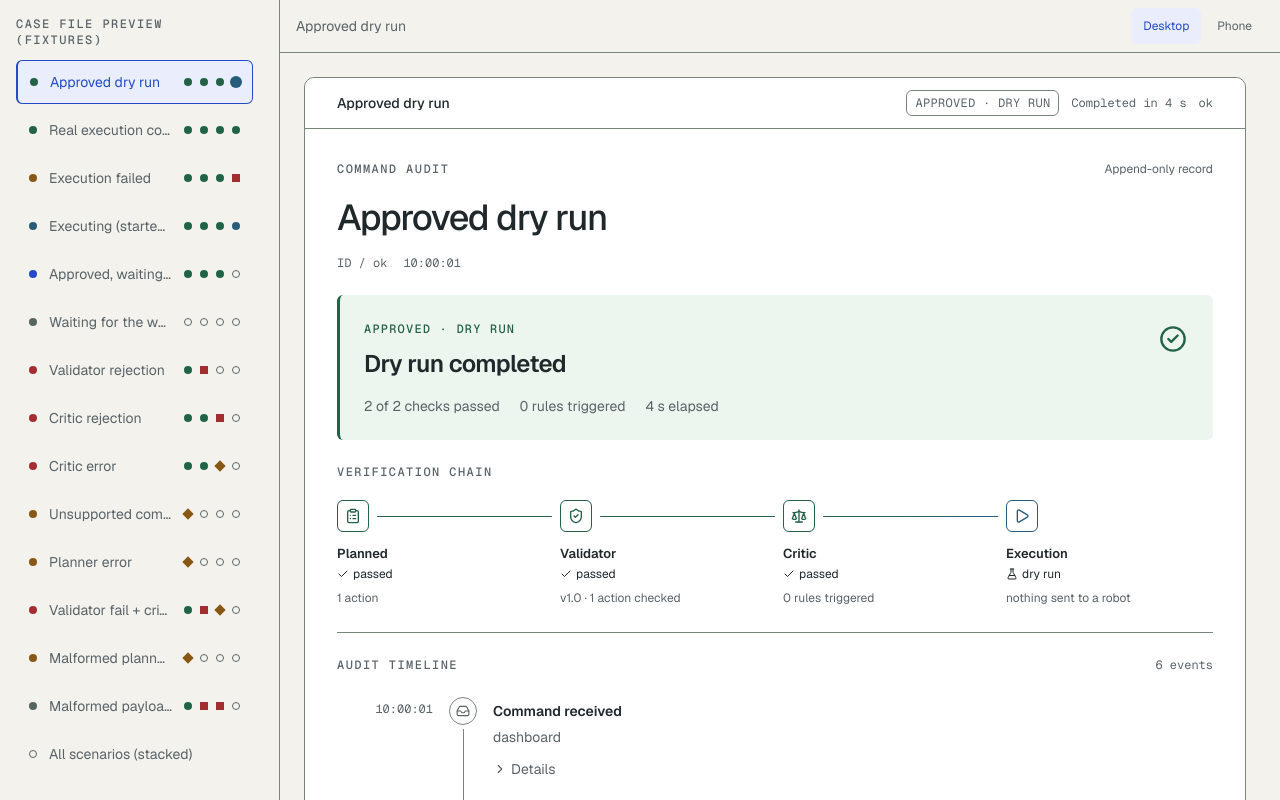
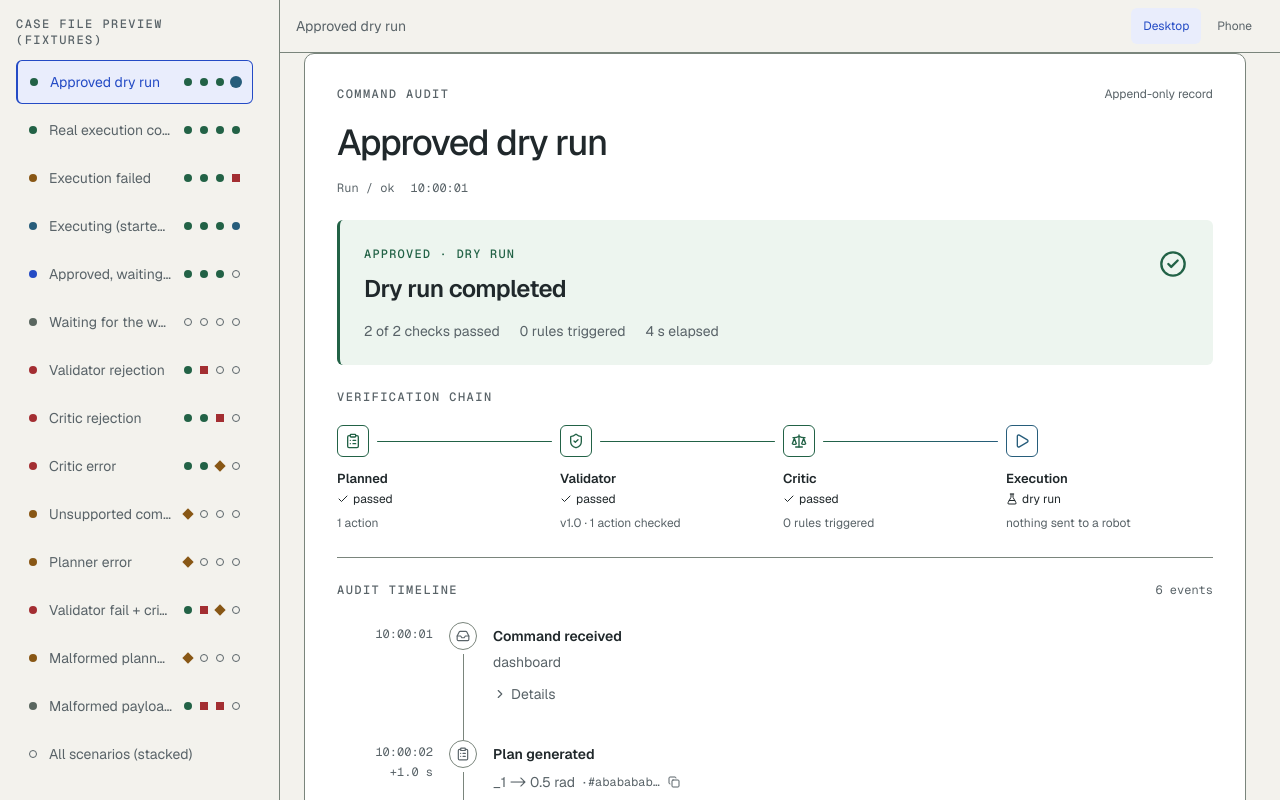
Before and after one commit to abhijitmanna912001/robot-audit-dashboard, a Next.js app: page /dev-preview in a window 1280 px wide. Built offline with nearby package versions, Linux system fonts and the light colour scheme.

Commit message:
Show compact case header only after title clears scroll pane

```diff
--- a/src/app/dev-preview/ViewportFrame.tsx
+++ b/src/app/dev-preview/ViewportFrame.tsx
@@ -38,7 +38,7 @@ export function ViewportFrame({ title, children }: { title: string; children: Re
       <div
         id="scenario-panel"
         role="tabpanel"
-        className="scroll-subtle min-h-0 min-w-0 flex-1 scroll-pt-6 overflow-y-auto p-3 [scrollbar-gutter:stable] sm:p-6"
+        className="case-scrollport scroll-subtle min-h-0 min-w-0 flex-1 overflow-y-auto px-3 pb-3 [scrollbar-gutter:stable] sm:px-6 sm:pb-6"
       >
         <div
           className={cn(
--- a/src/app/globals.css
+++ b/src/app/globals.css
@@ -195,10 +195,10 @@
   .event-flash { animation: none; }
 }
 
-/* The dashboard has a sticky top bar on phones; desktop and preview records scroll
-   in their own panes. No animation is needed to keep the case header available. */
-.sticky-case { top: 11rem; }
-@media (min-width: 1024px) {
-  .sticky-case { top: 0; }
-}
-.preview-workspace .sticky-case { top: 0; }
+/* The header is measured against the actual scroll pane and rendered outside the
+   content clipping layer. Its background is opaque, with no fade or translucency. */
+.case-header-measure { position: absolute; inset: 0 0 auto; visibility: hidden; pointer-events: none; }
+.case-compact-header { padding: 12px 20px; border-bottom: 1px solid var(--border); background: var(--surface); }
+.case-floating-header { position: fixed; z-index: 30; background: var(--surface); border-inline: 1px solid var(--border); }
+.case-scrollport { scroll-padding-block-start: var(--case-header-clearance, 7rem); scroll-padding-block-end: 1rem; }
+html { scroll-padding-block-start: var(--case-header-clearance, 11rem); }
--- a/src/components/CaseFile.tsx
+++ b/src/components/CaseFile.tsx
@@ -7,6 +7,7 @@ import { AuditTimeline } from "./AuditTimeline";
 import { LocalTime } from "./LocalTime";
 import { PipelineStrip } from "./PipelineStrip";
 import { VerdictCard } from "./VerdictCard";
+import { CaseFileFrame } from "./CaseFileFrame";
 
 export const sectionLabel = "font-mono font-medium text-xs leading-4 uppercase tracking-[0.12em] text-muted-foreground";
 
@@ -25,46 +26,37 @@ export function CaseFile({
   const processing = elapsedLabel(command.status, events);
   const wait = workerWaitLabel(events);
   return (
-    // @container: the layout inside responds to this column's width (not the window), so the
-    // /dev-preview phone frame shows the real mobile layout.
-    <article className="@container surface-card min-w-0 rounded-ui-lg" aria-label="Case file">
-      <div className="sticky-case sticky z-10 flex min-w-0 items-center gap-3 rounded-t-ui-lg border-b border-border bg-surface px-5 py-3 @case:px-8">
-        <p className="min-w-0 flex-1 truncate text-sm font-medium" title={command.text}>
-          {command.text}
+    <CaseFileFrame
+      compactHeader={
+        <div className="case-compact-header">
+          <div className="flex min-w-0 items-start gap-3">
+            <p className="min-w-0 flex-1 truncate text-sm font-medium" title={command.text}>{command.text}</p>
+            <span className="shrink-0 rounded-ui-sm border border-border px-2 py-1 font-mono text-xs leading-4 text-muted-foreground">{stamp}</span>
+          </div>
+          <p className="mt-1 flex flex-wrap gap-x-4 gap-y-1 font-mono text-xs leading-5 text-muted-foreground">
+            <span>Run {command.id.slice(0, 8)}</span>
+            {processing && <span>{processing}</span>}
+            {wait && <span>{wait}</span>}
           </p>
-        <span className="shrink-0 rounded-ui-sm border border-border px-2 py-1 font-mono text-xs leading-4 tracking-wide text-muted-foreground">
-          {stamp}
-        </span>
-        {processing && <span className="hidden font-mono text-xs text-muted-foreground @case:inline">{processing}</span>}
-        {wait && <span className="sr-only">{wait}</span>}
-        <span className="hidden shrink-0 font-mono text-xs text-muted-foreground @case:inline">
-          {command.id.slice(0, 8)}
-        </span>
         </div>
-      <div className="flex min-w-0 flex-col gap-6 p-5 @case:p-8">
+      }
+      titleBlock={
         <header className="min-w-0">
           <div className="flex flex-wrap items-center justify-between gap-3">
             <h2 className={sectionLabel}>Command audit</h2>
             <span className="text-xs text-muted-foreground">Append-only record</span>
           </div>
-          {/* Keep the full command available when a long command is visually clamped. */}
-          <p
-            className="mt-5 line-clamp-3 wrap-anywhere text-[32px] leading-[1.18] font-medium tracking-[-0.035em] text-balance @case:text-4xl"
-            title={command.text}
-          >
+          <p className="mt-5 line-clamp-3 wrap-anywhere text-[32px] leading-[1.18] font-medium tracking-[-0.035em] text-balance @case:text-4xl" title={command.text}>
             {command.text}
           </p>
           <p className="mt-4 flex flex-wrap items-center gap-x-4 gap-y-2 font-mono text-xs leading-4 text-muted-foreground">
-            <span title={command.id}>ID / {command.id.slice(0, 8)}</span>
+            <span title={command.id}>Run / {command.id.slice(0, 8)}</span>
             <LocalTime iso={command.createdAt} showDate />
           </p>
         </header>
-        <VerdictCard
-          headline={summarize(command.status, events)}
-          facts={verdictFacts(events)}
-          stamp={stamp}
-          tone={bannerTone(command.status, events)}
-        />
+      }
+    >
+      <VerdictCard headline={summarize(command.status, events)} facts={verdictFacts(events)} stamp={stamp} tone={bannerTone(command.status, events)} />
       <section aria-label="Verification chain" className="border-b border-border pb-6">
         <h3 className={`${sectionLabel} mb-5`}>Verification chain</h3>
         <PipelineStrip stages={derivePipeline(events)} details={stageDetails(events)} />
@@ -76,7 +68,6 @@ export function CaseFile({
         </div>
         <AuditTimeline events={events} highlightIds={highlightIds} />
       </section>
-      </div>
-    </article>
+    </CaseFileFrame>
   );
 }
--- /dev/null
+++ b/src/components/CaseFileFrame.tsx
@@ -0,0 +1,79 @@
+"use client";
+
+import { useEffect, useRef, useState, type ReactNode } from "react";
+import { createPortal } from "react-dom";
+import { caseHeaderLayout } from "@/lib/case-header";
+
+type Placement = { top: number; left: number; width: number };
+
+// UI geometry only. The case content remains server-renderable children; this component
+// observes scrolling and resizing, without reading or changing any application data.
+export function CaseFileFrame({ titleBlock, compactHeader, children }: {
+  titleBlock: ReactNode; compactHeader: ReactNode; children: ReactNode;
+}) {
+  const card = useRef<HTMLElement>(null);
+  const title = useRef<HTMLDivElement>(null);
+  const content = useRef<HTMLDivElement>(null);
+  const measure = useRef<HTMLDivElement>(null);
+  const [placement, setPlacement] = useState<Placement | null>(null);
+
+  useEffect(() => {
+    let frame = 0;
+    const update = () => {
+      frame = 0;
+      if (!card.current || !title.current || !content.current || !measure.current) return;
+      let pane: HTMLElement | null = card.current.parentElement;
+      while (pane && !/(auto|scroll)/.test(getComputedStyle(pane).overflowY)) pane = pane.parentElement;
+      const paneRect = pane?.getBoundingClientRect();
+      const appBar = pane ? null : document.querySelector<HTMLElement>("[data-dashboard-header]");
+      const top = paneRect ? Math.max(0, paneRect.top + (pane?.clientTop ?? 0)) : Math.max(0, appBar?.getBoundingClientRect().bottom ?? 0);
+      const bottom = paneRect ? Math.min(innerHeight, paneRect.bottom) : innerHeight;
+      const bounds = card.current.getBoundingClientRect();
+      const height = measure.current.offsetHeight;
+      const layout = caseHeaderLayout(title.current.getBoundingClientRect().bottom, bounds, top, bottom, height);
+      // Clip the title AND evidence precisely below the opaque header. The header is
+      // portalled outside this clipping layer, and cannot inherit an ancestor's opacity.
+      content.current.style.clipPath = layout ? `inset(${layout.clip}px 0 0 0)` : "";
+      const scroller = pane ?? document.documentElement;
+      const clearance = height + 12 + (pane ? 0 : top);
+      const previous = parseFloat(scroller.style.getPropertyValue("--case-header-clearance")) || 0;
+      scroller.style.setProperty("--case-header-clearance", `${Math.max(previous, clearance)}px`);
+      setPlacement((old) => {
+        if (!layout) return old === null ? old : null;
+        if (old?.top === layout.top && old.left === layout.left && old.width === layout.width) return old;
+        return { top: layout.top, left: layout.left, width: layout.width };
+      });
+    };
+    const schedule = () => { if (!frame) frame = requestAnimationFrame(update); };
+    const observer = new ResizeObserver(schedule);
+    if (card.current) observer.observe(card.current);
+    if (title.current) observer.observe(title.current);
+    if (measure.current) observer.observe(measure.current);
+    const appBar = document.querySelector("[data-dashboard-header]");
+    if (appBar) observer.observe(appBar);
+    // Capture scrolls in either dashboard pane, the preview pane, or the document.
+    window.addEventListener("scroll", schedule, true);
+    window.addEventListener("resize", schedule);
+    schedule();
+    return () => {
+      observer.disconnect();
+      cancelAnimationFrame(frame);
+      window.removeEventListener("scroll", schedule, true);
+      window.removeEventListener("resize", schedule);
+    };
+  }, []);
+
+  return (
+    <article ref={card} className="@container surface-card relative min-w-0 rounded-ui-lg" aria-label="Case file">
+      <div ref={measure} aria-hidden="true" className="case-header-measure">{compactHeader}</div>
+      <div ref={content}>
+        <div ref={title} className="px-5 pt-5 pb-6 @case:px-8 @case:pt-8">{titleBlock}</div>
+        <div className="flex min-w-0 flex-col gap-6 px-5 pb-5 @case:px-8 @case:pb-8">{children}</div>
+      </div>
+      {placement && createPortal(
+        <div className="case-floating-header" style={placement}>{compactHeader}</div>,
+        document.body,
+      )}
+    </article>
+  );
+}
--- a/src/components/Dashboard.tsx
+++ b/src/components/Dashboard.tsx
@@ -214,7 +214,7 @@ export function Dashboard({
           aria-label="Selected command audit"
           tabIndex={-1}
           key={selectedId ?? "none"}
-          className="scroll-subtle min-w-0 scroll-pt-6 lg:min-h-0 lg:overflow-y-auto lg:p-1.5 lg:pr-3 lg:[scrollbar-gutter:stable]"
+          className="case-scrollport scroll-subtle min-w-0 lg:min-h-0 lg:overflow-y-auto lg:px-1.5 lg:pb-1.5 lg:pr-3 lg:[scrollbar-gutter:stable]"
         >
           {selected ? (
             <CaseFile command={selected} events={selectedEvents} highlightIds={freshIds} />
--- a/src/components/Header.tsx
+++ b/src/components/Header.tsx
@@ -42,7 +42,7 @@ export function TopBar({
 }) {
   const shown = COMMAND_STATUSES.filter((s) => counts[s] > 0);
   return (
-    <header className="sticky top-0 z-20 shrink-0 border-b border-border bg-background/95 backdrop-blur">
+    <header data-dashboard-header className="sticky top-0 z-20 shrink-0 border-b border-border bg-background">
       <div className="mx-auto flex min-h-22 w-full max-w-[1440px] flex-wrap items-center justify-between gap-x-6 gap-y-4 px-4 py-4 sm:px-8">
         <Brand />
         <div className="flex min-w-0 flex-wrap items-center gap-x-5 gap-y-2">
--- /dev/null
+++ b/src/lib/case-header.ts
@@ -0,0 +1,7 @@
+// Geometry for the display-only compact case header. Coordinates are viewport pixels.
+export type CaseHeaderBounds = { top: number; bottom: number; left: number; width: number };
+export function caseHeaderLayout(titleBottom: number, card: CaseHeaderBounds, top: number, bottom: number, height: number) {
+  if (![titleBottom, card.top, card.bottom, card.left, card.width, top, bottom, height].every(Number.isFinite)) return null;
+  if (height <= 0 || card.width <= 0 || titleBottom > top || card.bottom <= top + height || bottom - top < height) return null;
+  return { top, left: card.left, width: card.width, clip: Math.max(0, top + height - card.top) };
+}
```
Also changed, not shown: 1 other file (tests, documents, lock files or other folders). Lines whose indentation alone changed are shown as unchanged.
